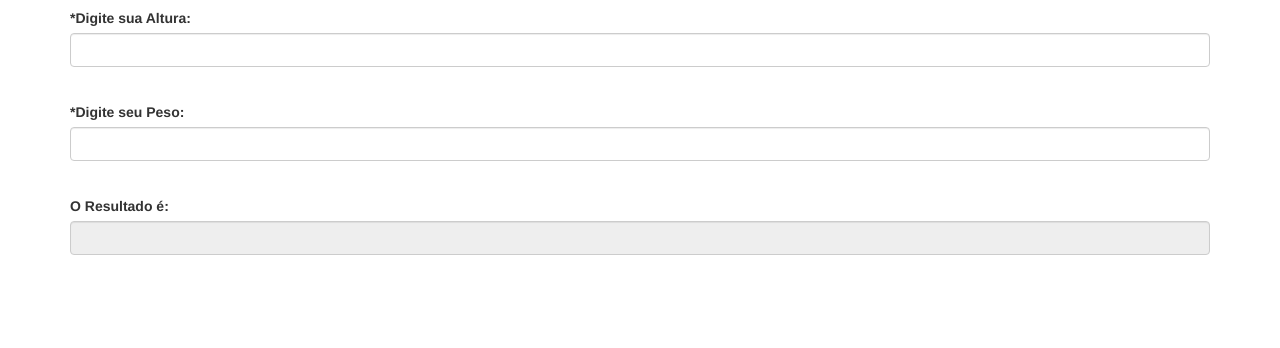
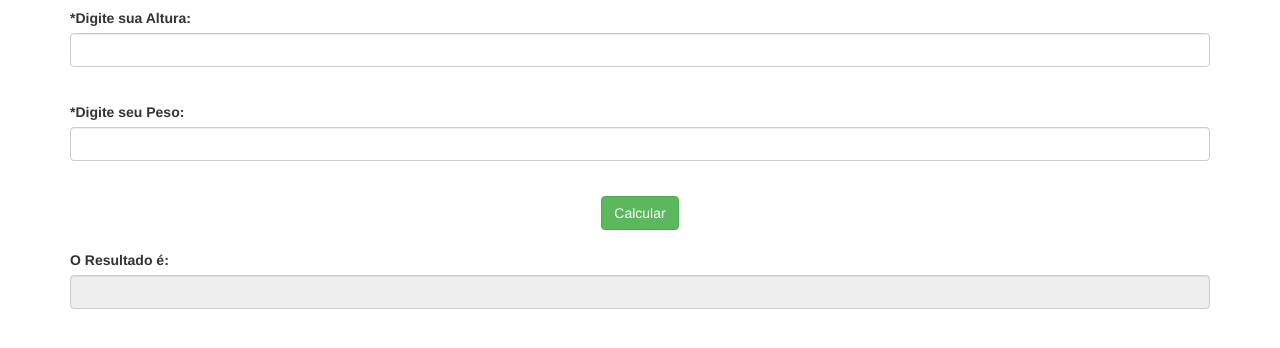
Before and after one commit to Cethus/Projeto-parceria, a website: page www/index.html in a window 1280 px wide. Shown: the part 82-430 px from the top of the page. Drawn offline with Linux system fonts and the light colour scheme.

Commit message:
Inserindo Botão

```diff
--- a/www/index.html
+++ b/www/index.html
@@ -32,12 +32,21 @@
                   </div>
                   <div class="row">
                         <div class="col-md-12">
-                            <div class="form-group"> <br>
+                            <div class="form-group">
+                              <br>
                               <label for="end">*Digite seu Peso: </label>
                               <input type="text" class="form-control" id="end">
                             </div>
                         </div>
                   </div>
+        <div class="row offiset">
+        <div class="col-md-12">
+          <div align="center">
+          <br>
+          <button type="submit" name="button" class="btn btn-success ">Calcular</button>
+        </div>
+      </div>
+      </div>
                   <div class="row">
                         <div class="col-md-12">
                             <div class="form-group">
```
